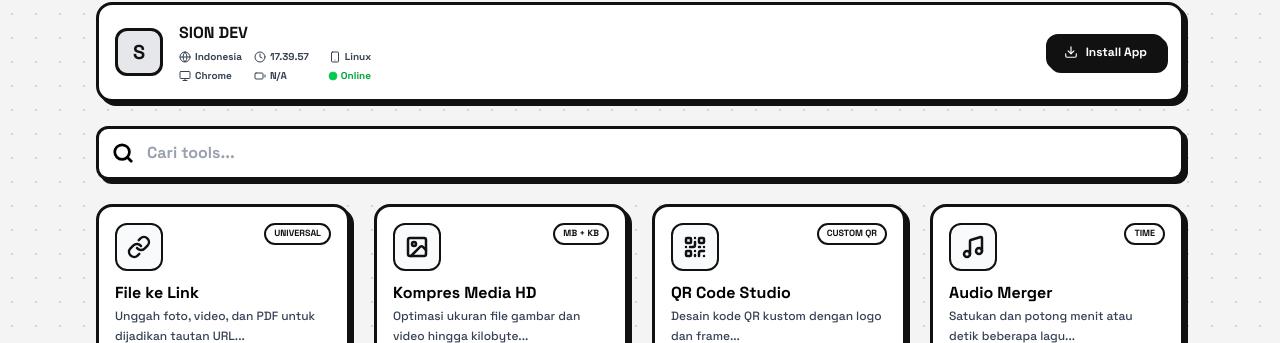
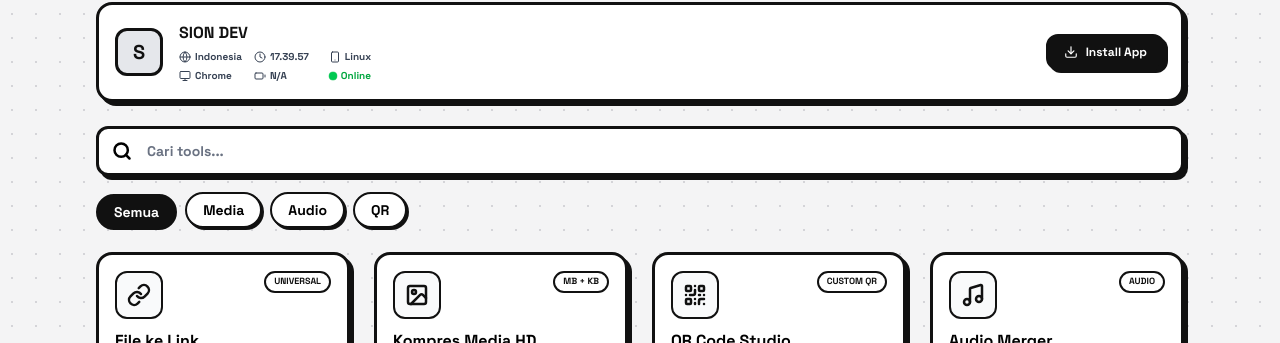
Before and after one commit to sionlimitles-spec/Sion-tool-01, a Next.js app: page / in a window 1280 px wide. Shown: the part 334-677 px from the top of the page. Built offline with nearby package versions, Linux system fonts and the light colour scheme.

Commit message:
Add category filtering and update tool list

```diff
--- a/app/page.tsx
+++ b/app/page.tsx
@@ -9,23 +9,27 @@ import { FileText, Image as ImageIcon, Play, QrCode, Link, Music, Video, Sparkle
 
 export default function Home() {
   const [searchQuery, setSearchQuery] = useState("");
+  const [activeCategory, setActiveCategory] = useState("Semua");
 
   const tools = [
-    { title: "File ke Link", description: "Unggah foto, video, dan PDF untuk dijadikan tautan URL...", badge: "Universal", href: "#", icon: <Link size={24} strokeWidth={2.5} /> },
-    { title: "Kompres Media HD", description: "Optimasi ukuran file gambar dan video hingga kilobyte...", badge: "MB + KB", href: "#", icon: <ImageIcon size={24} strokeWidth={2.5} /> },
-    { title: "QR Code Studio", description: "Desain kode QR kustom dengan logo dan frame...", badge: "Custom QR", href: "#", icon: <QrCode size={24} strokeWidth={2.5} /> },
-    { title: "Audio Merger", description: "Satukan dan potong menit atau detik beberapa lagu...", badge: "Time", href: "#", icon: <Music size={24} strokeWidth={2.5} /> },
-    { title: "Photo Studio", description: "Edit dan poles foto dengan alat profesional...", badge: "Studio HD", href: "#", icon: <Sparkles size={24} strokeWidth={2.5} /> },
-    { title: "Video Studio", description: "Konversi dan edit video dengan resolusi tinggi...", badge: "FX Studio", href: "#", icon: <Video size={24} strokeWidth={2.5} /> },
-    { title: "Merge PDF", description: "Gabungkan beberapa file PDF menjadi satu dokumen...", badge: "PDF", href: "#", icon: <FileText size={24} strokeWidth={2.5} /> },
-    { title: "Streaming Anime", description: "Nonton anime favorit kualitas HD tanpa batasan...", badge: "Stream", href: "#", icon: <Play size={24} strokeWidth={2.5} /> },
+    { title: "File ke Link", description: "Unggah foto, video, dan PDF untuk dijadikan tautan URL...", badge: "Universal", category: "Media", href: "#", icon: <Link size={24} strokeWidth={2.5} /> },
+    { title: "Kompres Media HD", description: "Optimasi ukuran file gambar dan video hingga kilobyte...", badge: "MB + KB", category: "Media", href: "#", icon: <ImageIcon size={24} strokeWidth={2.5} /> },
+    { title: "QR Code Studio", description: "Desain kode QR kustom dengan logo dan frame...", badge: "Custom QR", category: "QR", href: "#", icon: <QrCode size={24} strokeWidth={2.5} /> },
+    { title: "Audio Merger", description: "Satukan dan potong menit atau detik beberapa lagu...", badge: "AUDIO", category: "Audio", href: "#", icon: <Music size={24} strokeWidth={2.5} /> },
+    { title: "Photo Studio", description: "Edit dan poles foto dengan alat profesional...", badge: "Studio HD", category: "Media", href: "#", icon: <Sparkles size={24} strokeWidth={2.5} /> },
+    { title: "Video Studio", description: "Konversi dan edit video dengan resolusi tinggi...", badge: "FX Studio", category: "Media", href: "#", icon: <Video size={24} strokeWidth={2.5} /> },
+    { title: "Merge PDF", description: "Gabungkan beberapa file PDF menjadi satu dokumen...", badge: "PDF", category: "Media", href: "#", icon: <FileText size={24} strokeWidth={2.5} /> },
+    { title: "Streaming Anime", description: "Nonton anime favorit kualitas HD tanpa batasan...", badge: "Stream", category: "Media", href: "#", icon: <Play size={24} strokeWidth={2.5} /> },
   ];
 
-  // Logika Filter Pencarian (Mencari berdasarkan Judul atau Badge)
-  const filteredTools = tools.filter((tool) =>
-    tool.title.toLowerCase().includes(searchQuery.toLowerCase()) ||
-    tool.badge.toLowerCase().includes(searchQuery.toLowerCase())
-  );
+  const categories = ["Semua", "Media", "Audio", "QR"];
+
+  // Filter berdasarkan Search + Kategori
+  const filteredTools = tools.filter((tool) => {
+    const matchSearch = tool.title.toLowerCase().includes(searchQuery.toLowerCase()) || tool.badge.toLowerCase().includes(searchQuery.toLowerCase());
+    const matchCategory = activeCategory === "Semua" || tool.category === activeCategory;
+    return matchSearch && matchCategory;
+  });
 
   return (
     <main className="max-w-6xl mx-auto p-4 md:p-8 flex flex-col min-h-screen">
@@ -33,45 +37,50 @@ export default function Home() {
       <HeroBanner />
       <InfoBar />
 
-      {/* Search Bar dengan onChange */}
-      <div className="relative mb-6">
+      {/* Search & Filter Chips */}
+      <div className="mb-6 space-y-4">
+        <div className="relative">
           <div className="absolute inset-y-0 left-0 flex items-center pl-4 pointer-events-none">
-          <Search size={22} className="text-black" strokeWidth={3} />
+            <Search size={20} className="text-black" strokeWidth={3} />
           </div>
           <input
             type="text"
             placeholder="Cari tools..."
             value={searchQuery}
             onChange={(e) => setSearchQuery(e.target.value)}
-          className="w-full bg-white border-[3px] border-neo-text rounded-xl py-3 pl-12 pr-4 font-bold text-sm md:text-base shadow-[4px_4px_0px_0px_#111] focus:outline-none focus:ring-0 focus:shadow-[6px_6px_0px_0px_#111] transition-all placeholder:text-gray-400"
+            className="w-full bg-white border-[3px] border-neo-text rounded-xl py-3 pl-12 pr-4 font-bold text-sm shadow-[4px_4px_0px_0px_#111] focus:outline-none focus:shadow-[6px_6px_0px_0px_#111] transition-all placeholder:text-gray-500"
           />
+        </div>
+
+        {/* Chips Kategori */}
+        <div className="flex flex-wrap gap-2">
+          {categories.map((cat) => (
+            <button
+              key={cat}
+              onClick={() => setActiveCategory(cat)}
+              className={`neo-chip ${activeCategory === cat ? 'neo-chip-active' : ''}`}
+            >
+              {cat}
+            </button>
+          ))}
+        </div>
       </div>
 
       {/* Grid Tools */}
       <section className="grid grid-cols-2 lg:grid-cols-4 gap-4 md:gap-6 flex-grow">
         {filteredTools.length > 0 ? (
           filteredTools.map((tool, index) => (
-            <ToolCard
-              key={index}
-              title={tool.title}
-              description={tool.description}
-              badge={tool.badge}
-              href={tool.href}
-              icon={tool.icon}
-            />
+            <ToolCard key={index} index={index} {...tool} />
           ))
         ) : (
-          // Tampilan jika alat tidak ditemukan
-          <div className="col-span-2 lg:col-span-4 text-center py-12 border-[3px] border-dashed border-gray-400 rounded-xl">
-            <h3 className="font-archivo font-bold text-xl text-gray-500">Alat tidak ditemukan.</h3>
-            <p className="text-sm text-gray-400 mt-2">Coba gunakan kata kunci lain.</p>
+          <div className="col-span-2 lg:col-span-4 text-center py-16 border-[3px] border-dashed border-gray-400 rounded-xl bg-white/50">
+            <h3 className="font-archivo font-extrabold text-2xl text-gray-800 mb-2">Yah, tools-nya belum ada 😔</h3>
+            <p className="text-sm font-bold text-gray-500">Coba cari dengan kata kunci lain atau ganti kategori.</p>
           </div>
         )}
       </section>
 
-      {/* Footer */}
       <Footer />
-
     </main>
   );
 }
```
Lines whose indentation alone changed are shown as unchanged.
